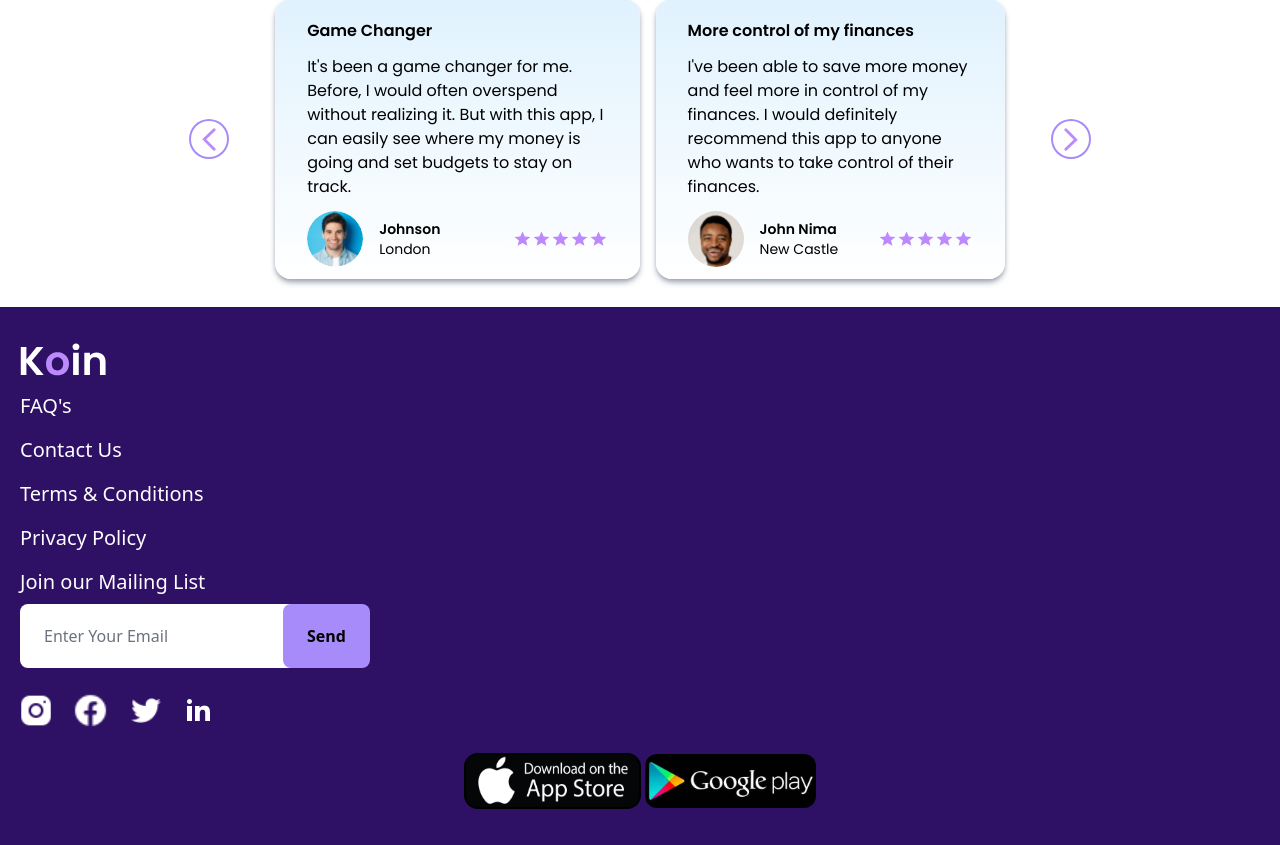
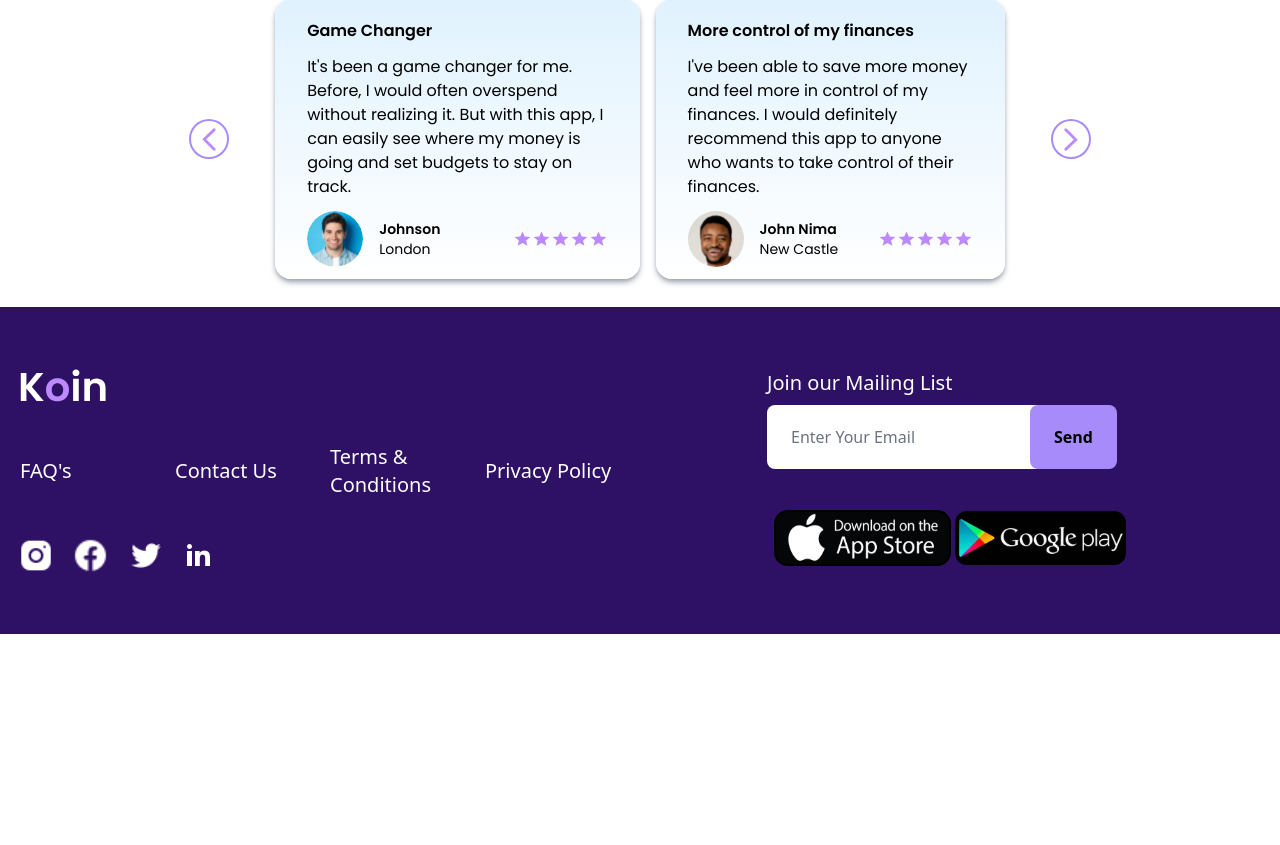
Before and after one commit to Nuuriii/koin, a React (Vite) app: page / in a window 1280 px wide. Shown: the part 2596-3441 px from the top of the page. After the commit the page ends 3230 px from the top, so only its background shows below. Built offline with nearby package versions, Linux system fonts and the light colour scheme.

Commit message:
fix responsive Footer Component

```diff
--- a/src/Component/Footer/Footer.jsx
+++ b/src/Component/Footer/Footer.jsx
@@ -11,19 +11,25 @@ import GooglePlay from "/img/GooglePlay.svg";
 function Footer() {
    return (
       <>
-         <div className='px-5 text-white bg-violet-950 py-9'>
-            <div>
+         <div className='px-5 text-white sm:grid sm:grid-cols-2 bg-violet-950 py-9'>
+            <div className='md:grid md:grid-rows-3 md:items-center'>
                <div>
                   <img src={KoinImage} alt='' />
                </div>
-               <div className='grid grid-rows-4 gap-4 mt-4 text-xl'>
+               <div className='grid grid-rows-4 gap-4 text-xl md:text-md md:gap-0 md:grid-rows-none lg:grid-rows-none md:grid-cols-4 md:items-center md:justify-center'>
                   <Link to='/'>FAQ's</Link>
                   <Link to='/'>Contact Us</Link>
                   <Link to='/'>Terms & Conditions</Link>
                   <Link to='/'>Privacy Policy</Link>
                </div>
+               <div className='items-center hidden gap-5 my-6 sm:flex'>
+                  <img src={Instagram} alt='' />
+                  <img src={Facebook} alt='' />
+                  <img src={Twitter} alt='' />
+                  <img src={Linkedin} alt='' />
+               </div>
             </div>
-            <div className='mt-4'>
+            <div className='items-center mt-4 md:grid md:grid-rows-2 md:justify-center'>
                <form className=''>
                   <label className='text-xl ' htmlFor='email'>
                      Join our Mailing List
@@ -40,13 +46,13 @@ function Footer() {
                      </button>
                   </div>
                </form>
-               <div className='flex items-center gap-5 my-6'>
+               <div className='flex items-center gap-5 my-6 sm:hidden'>
                   <img src={Instagram} alt='' />
                   <img src={Facebook} alt='' />
                   <img src={Twitter} alt='' />
                   <img src={Linkedin} alt='' />
                </div>
-               <div className='flex items-center justify-center gap-1 px-20'>
+               <div className='flex justify-center gap-1 px-20 md:px-1 md:pt-0 items-cente sm:pt-4'>
                   <img src={AppStore} alt='' />
                   <img src={GooglePlay} alt='' />
                </div>
```
